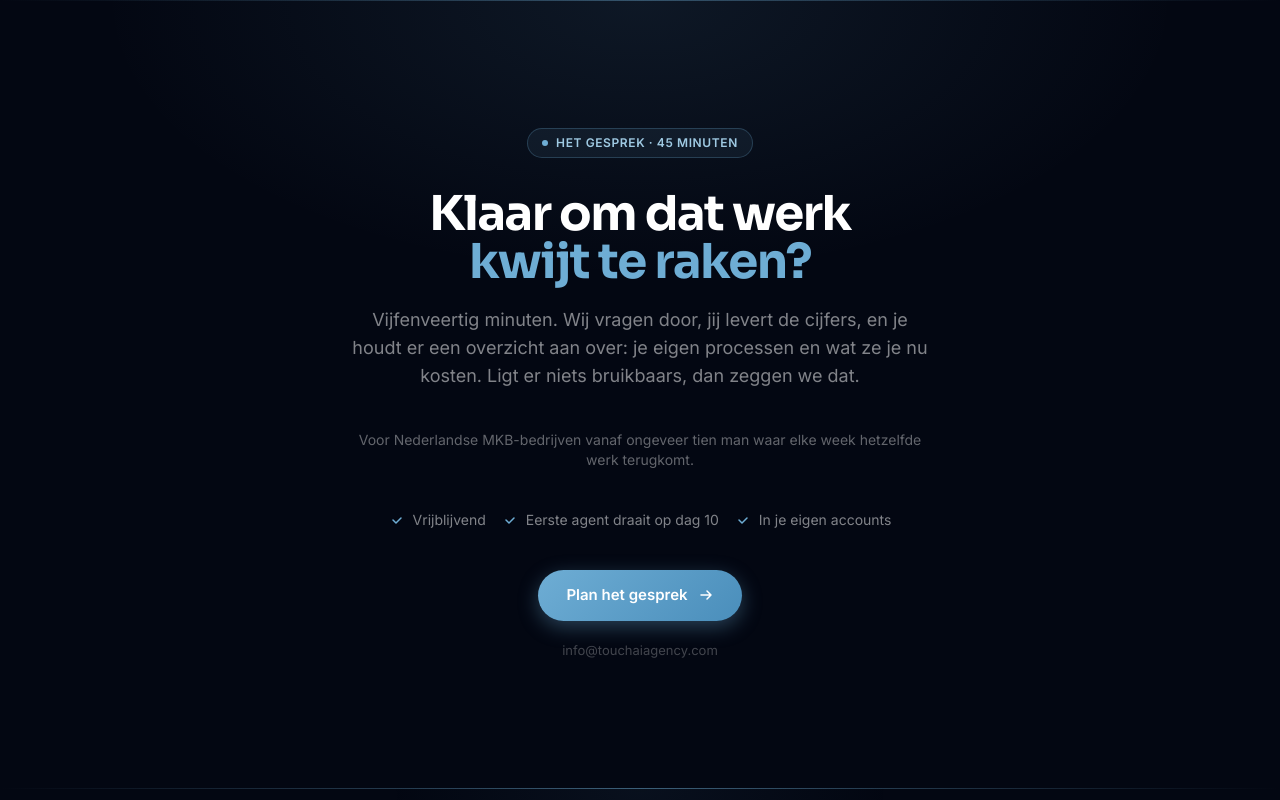
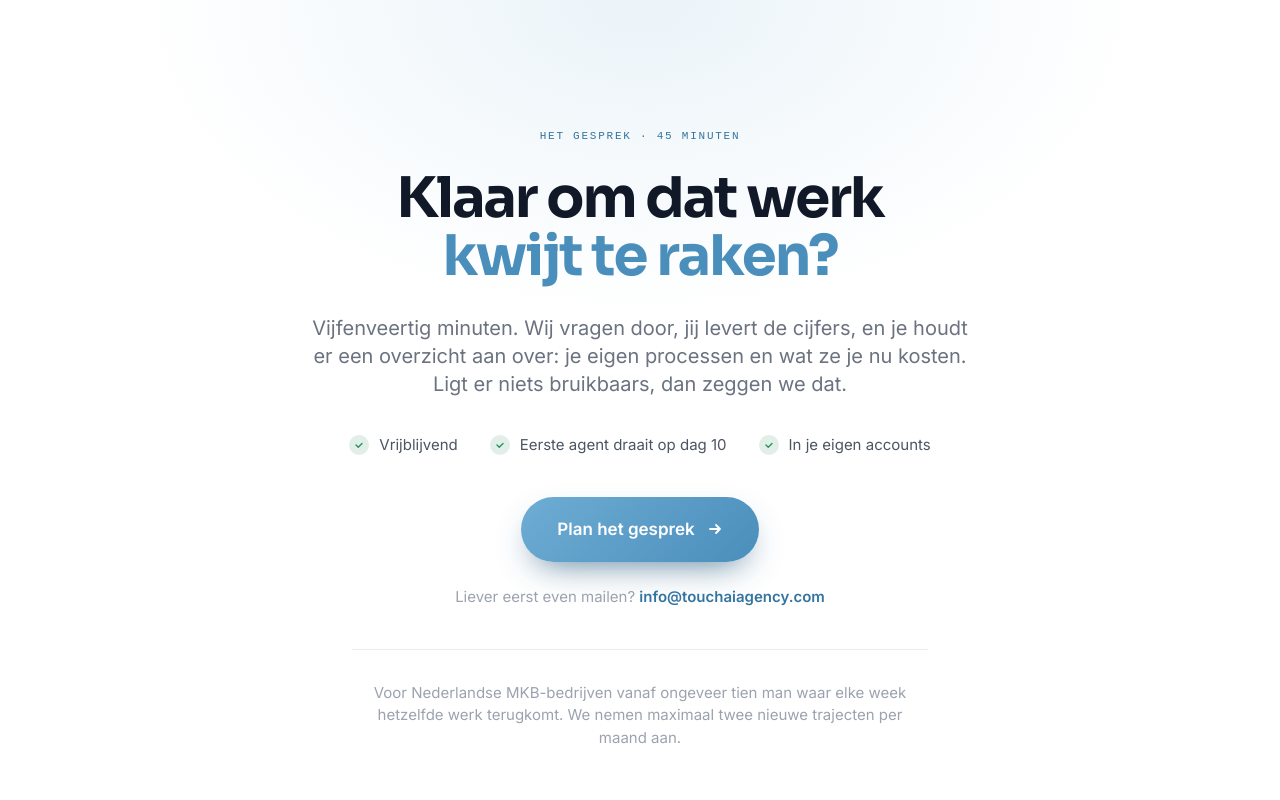
Before and after one commit to JoranTiemessen/touchai-website, a Next.js app: page / in a window 1280 px wide. Shown: the part 10300-11100 px from the top of the page. Built offline with nearby package versions, Linux system fonts and the light colour scheme; a web font is replaced by a local one.

Commit message:
Slot-CTA licht: laatste donkere blok in de pagina weg
De footer blijft donker, dat is een bewust anker aan het eind.

Co-Authored-By: Claude Opus 5 <noreply@anthropic.com>

```diff
--- a/components/FinalCTA.tsx
+++ b/components/FinalCTA.tsx
@@ -1,60 +1,44 @@
+const punten = [
+  "Vrijblijvend",
+  "Eerste agent draait op dag 10",
+  "In je eigen accounts",
+];
+
 export default function FinalCTA() {
   return (
-    <section id="contact" className="relative py-24 md:py-32 bg-gray-950 overflow-hidden">
-      {/* Background glow */}
+    <section id="contact" className="relative py-24 md:py-32 overflow-hidden bg-white">
       <div
         className="absolute inset-0 pointer-events-none"
-        style={{
-          background:
-            "radial-gradient(ellipse 60% 50% at 50% 0%, rgba(110,173,212,0.10) 0%, transparent 70%)",
-        }}
-      />
-      <div
-        className="absolute top-0 left-0 right-0 h-px"
-        style={{ background: "linear-gradient(90deg, transparent, rgba(110,173,212,0.4), transparent)" }}
+        style={{ background: "radial-gradient(ellipse 60% 55% at 50% 0%, rgba(110,173,212,0.14) 0%, transparent 65%)" }}
       />
 
       <div className="relative max-w-3xl mx-auto px-4 sm:px-6 lg:px-8 text-center">
-        <div
-          className="inline-flex items-center gap-2 px-3.5 py-1.5 rounded-full border text-xs font-semibold tracking-wider uppercase mb-8"
-          style={{
-            background: "rgba(110,173,212,0.08)",
-            borderColor: "rgba(110,173,212,0.25)",
-            color: "#9FCAE3",
-          }}
-        >
-          <span className="w-1.5 h-1.5 rounded-full bg-brand-400" />
-          Het gesprek · 45 minuten
-        </div>
+        <div className="label-mono mb-6" style={{ color: "#3474A0" }}>Het gesprek · 45 minuten</div>
 
         <h2
-          className="text-3xl md:text-4xl lg:text-5xl font-bold text-white tracking-[-0.03em] mb-5 leading-[1.1]"
+          className="text-4xl md:text-[56px] font-bold tracking-[-0.035em] leading-[1.05] text-gray-900"
           style={{ fontFamily: "'Sora', sans-serif" }}
         >
           Klaar om dat werk
           <br />
-          <span style={{ color: "#6EADD4" }}>kwijt te raken?</span>
+          <span style={{ color: "#4A8EBB" }}>kwijt te raken?</span>
         </h2>
 
-        <p className="text-base md:text-lg leading-relaxed mb-10 max-w-xl mx-auto" style={{ color: "rgba(255,255,255,0.5)" }}>
-          Vijfenveertig minuten. Wij vragen door, jij levert de cijfers, en je houdt er een overzicht aan over: je eigen processen en wat ze je nu kosten. Ligt er niets bruikbaars, dan zeggen we dat.
+        <p className="text-lg md:text-xl text-gray-500 leading-[1.6] mt-7 max-w-2xl mx-auto">
+          Vijfenveertig minuten. Wij vragen door, jij levert de cijfers, en je houdt er een overzicht
+          aan over: je eigen processen en wat ze je nu kosten. Ligt er niets bruikbaars, dan zeggen
+          we dat.
         </p>
 
-        <p className="text-sm mb-10 max-w-xl mx-auto" style={{ color: "rgba(255,255,255,0.38)" }}>
-          Voor Nederlandse MKB-bedrijven vanaf ongeveer tien man waar elke week hetzelfde werk terugkomt.
-        </p>
-
-        <div className="flex flex-col sm:flex-row items-center justify-center gap-4 mb-10">
-          {[
-            "Vrijblijvend",
-            "Eerste agent draait op dag 10",
-            "In je eigen accounts",
-          ].map((item) => (
-            <div key={item} className="flex items-center gap-2 text-sm" style={{ color: "rgba(255,255,255,0.5)" }}>
-              <svg className="w-4 h-4 flex-shrink-0" viewBox="0 0 16 16" fill="none" style={{ color: "#6EADD4" }}>
-                <path d="M4 8l3 3 5-5" stroke="currentColor" strokeWidth="1.5" strokeLinecap="round" strokeLinejoin="round" />
-              </svg>
-              {item}
+        <div className="flex flex-col sm:flex-row items-center justify-center gap-x-8 gap-y-3 mt-9">
+          {punten.map((p) => (
+            <div key={p} className="flex items-center gap-2.5 text-[15px] text-gray-600">
+              <span className="w-5 h-5 rounded-full grid place-items-center shrink-0" style={{ background: "rgba(44,143,94,0.14)" }}>
+                <svg className="w-3 h-3" viewBox="0 0 16 16" fill="none" style={{ color: "#2C8F5E" }}>
+                  <path d="M4 8l3 3 5-5" stroke="currentColor" strokeWidth="1.8" strokeLinecap="round" strokeLinejoin="round" />
+                </svg>
+              </span>
+              {p}
             </div>
           ))}
         </div>
@@ -63,20 +47,22 @@ export default function FinalCTA() {
           href="https://calendar.app.google/7rRamUEnapLFZ2PS9"
           target="_blank"
           rel="noopener noreferrer"
-          className="inline-flex items-center gap-2.5 px-7 py-3.5 rounded-full text-white font-semibold text-[15px] hover:opacity-90 active:scale-[0.98] transition-all duration-200 focus-visible:outline-2 focus-visible:outline-white focus-visible:outline-offset-3"
-          style={{
-            background: "linear-gradient(135deg, #6EADD4 0%, #4A8EBB 100%)",
-            boxShadow: "0 6px 20px rgba(110,173,212,0.35)",
-          }}
+          className="btn-primary inline-flex items-center gap-3 px-9 py-5 rounded-full mt-10 text-white font-bold text-[17px] hover:opacity-95 active:scale-[0.98] transition-[opacity,transform] duration-200"
+          style={{ background: "linear-gradient(135deg, #6EADD4 0%, #4A8EBB 100%)", boxShadow: "0 14px 34px -14px rgba(42,94,131,0.85)" }}
         >
           Plan het gesprek
           <svg className="w-4 h-4" viewBox="0 0 16 16" fill="none">
-            <path d="M3 8h10M9 4l4 4-4 4" stroke="currentColor" strokeWidth="1.5" strokeLinecap="round" strokeLinejoin="round" />
+            <path d="M3 8h10M9 4l4 4-4 4" stroke="currentColor" strokeWidth="1.8" strokeLinecap="round" strokeLinejoin="round" />
           </svg>
         </a>
 
-        <p className="mt-5 text-[13px]" style={{ color: "rgba(255,255,255,0.25)" }}>
-          info@touchaiagency.com
+        <p className="mt-6 text-[15px] text-gray-400">
+          Liever eerst even mailen? <a href="mailto:info@touchaiagency.com" className="link-underline font-semibold" style={{ color: "#3474A0" }}>info@touchaiagency.com</a>
+        </p>
+
+        <p className="mt-10 pt-8 text-[15px] text-gray-400 max-w-xl mx-auto" style={{ borderTop: "1px solid rgba(11,18,32,0.08)" }}>
+          Voor Nederlandse MKB-bedrijven vanaf ongeveer tien man waar elke week hetzelfde werk
+          terugkomt. We nemen maximaal twee nieuwe trajecten per maand aan.
         </p>
       </div>
     </section>
```
